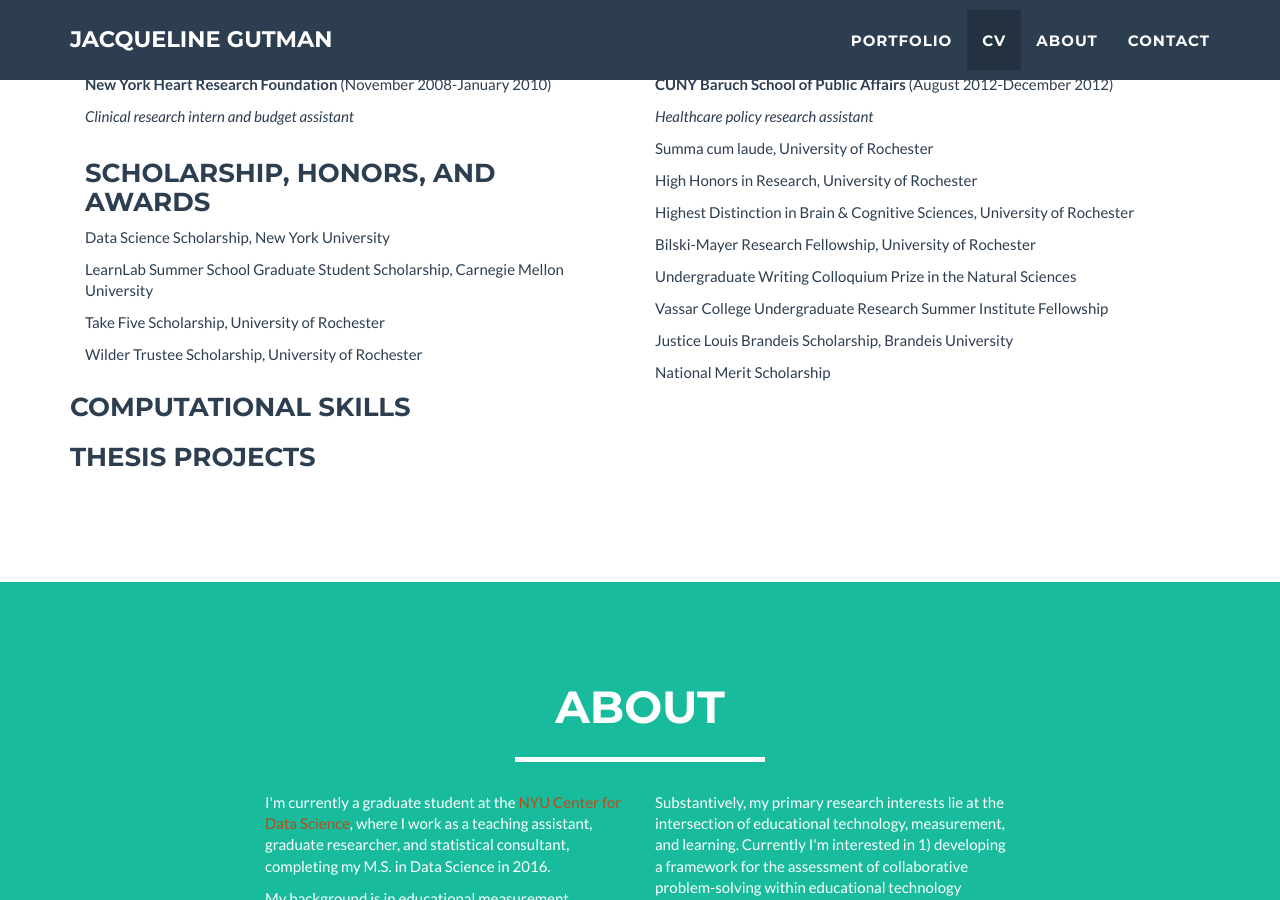
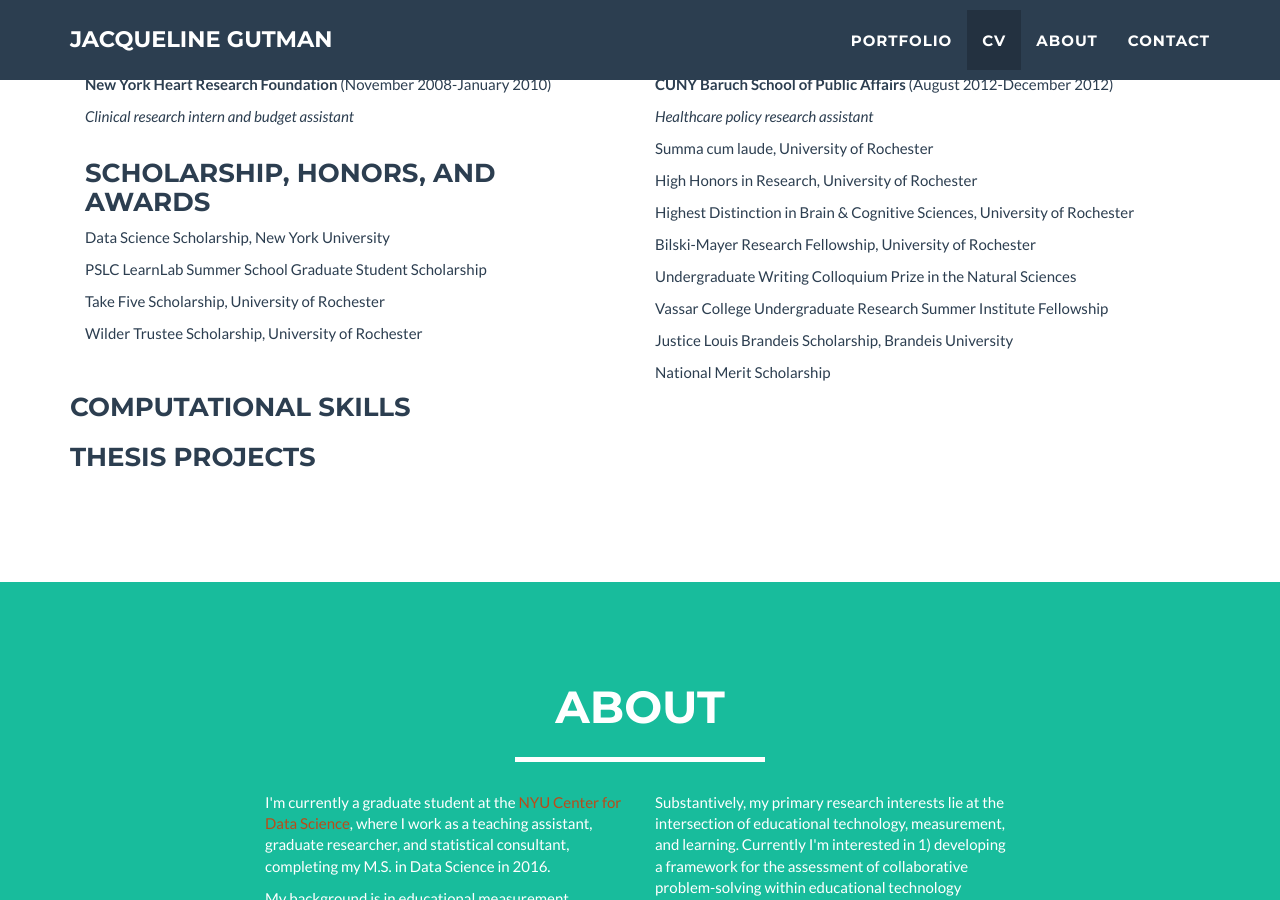
Before and after one commit to jgutman/jgutman.github.io, a Jekyll site: the page built from index.html, in a window 1280 px wide and 900 px high, scrolled down 2422 px. Built offline with Jekyll 4.4.1, drawn with Linux system fonts in a browser that asks for light colours.

Commit message:
fix something

```diff
--- a/_includes/cv.html
+++ b/_includes/cv.html
@@ -83,7 +83,7 @@
               <div class="col-sm-6">
                <h3> Scholarship, Honors, and Awards </h3>
                <p.small>Data Science Scholarship, New York University</p>
-               <p.small>LearnLab Summer School Graduate Student Scholarship, Carnegie Mellon University</p>
+               <p.small>PSLC LearnLab Summer School Graduate Student Scholarship</p>
                <p.small>Take Five Scholarship, University of Rochester</p>
                <p.small>Wilder Trustee Scholarship, University of Rochester</p> </div>
               <div class="col-sm-6">
```
Also changed, not shown: 8 other files.
